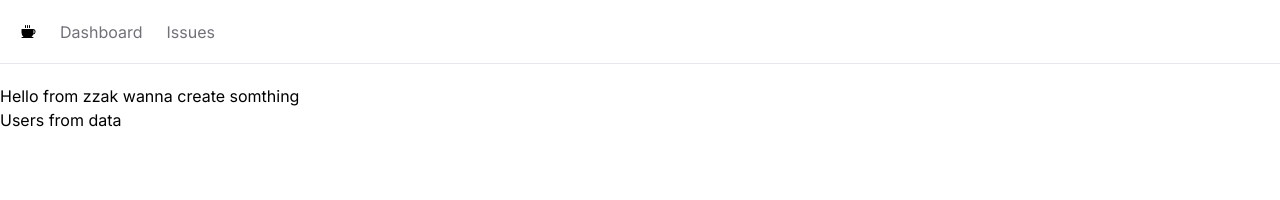
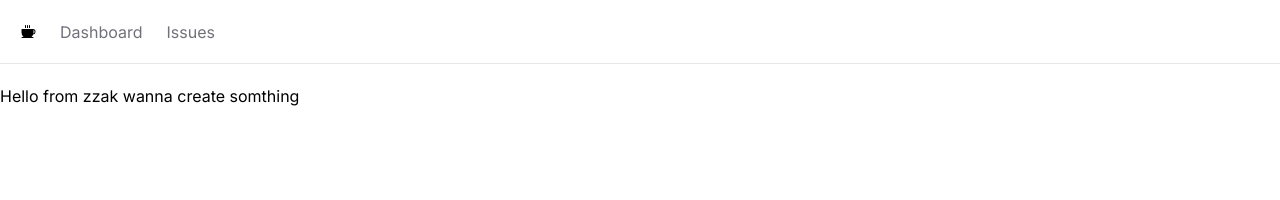
Before and after one commit to zakariasan/coffe_issues, a Next.js app: page / in a window 1280 px wide. Shown: the top 200 px of the page. Built offline with nearby package versions, Linux system fonts and the light colour scheme.

Commit message:
fix: some error of Links

```diff
--- a/app/page.tsx
+++ b/app/page.tsx
@@ -1,11 +1,8 @@
-import Image from "next/image";
-import Link from 'next/link'
 import './globals.css'
 export default function Home() {
   return (
       <main>
       <h1>Hello from zzak wanna create somthing</h1>
-      <Link href="/users" alt="link to see users">Users from data</Link>
       </main>
   );
 }
```
